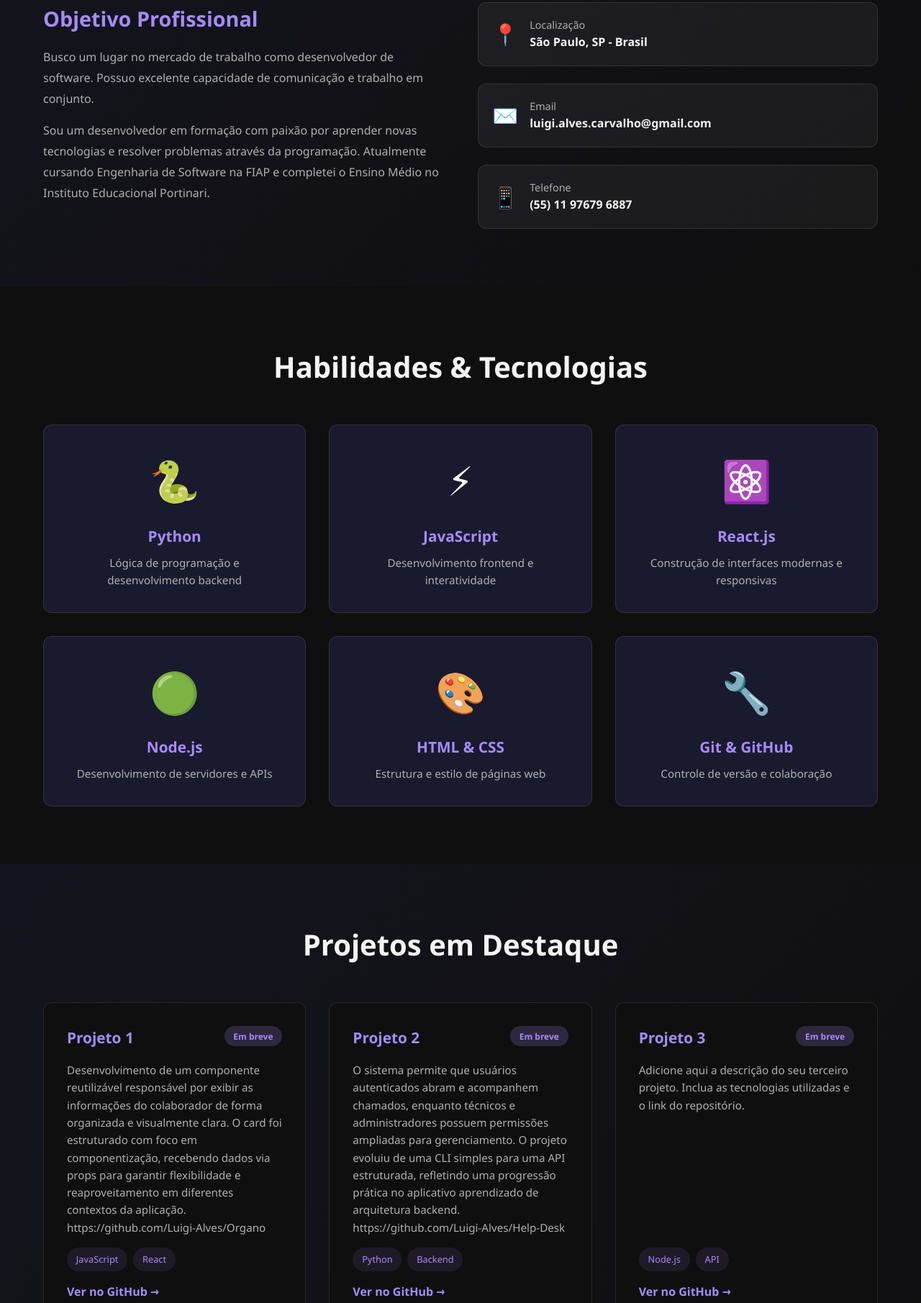
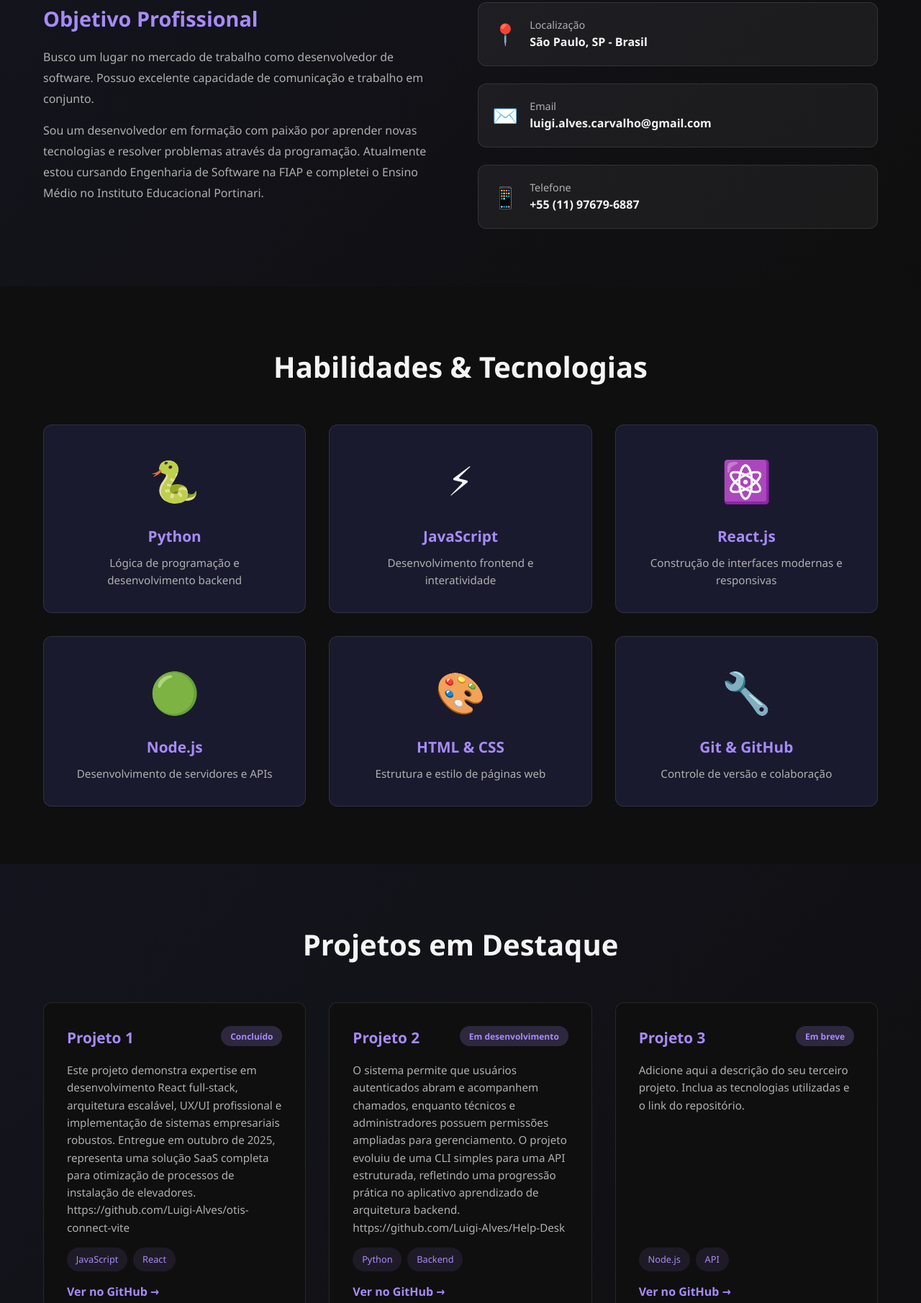
Before and after one commit to Luigi-Alves/Portfolio, a plain HTML site: page index.html in a window 1280 px wide. Shown: the part 989-2800 px from the top of the page at 72% size. Drawn offline with Linux system fonts and the light colour scheme.

Commit message:
Alteração de projetos

```diff
--- a/index.html
+++ b/index.html
@@ -48,7 +48,7 @@
                 <h1 class="hero-title">Olá, eu sou <span class="highlight">Luigi</span></h1>
                 <p class="hero-subtitle">Desenvolvedor de Software</p>
                 <p class="hero-description">
-                    Apaixonado por criar soluções inovadoras com Python, JavaScript e React.
+                    Desenvolvedor full-stack em formação, com foco no desenvolvimento de aplicações com React, Python, JavaScript e SQL.
                     Buscando oportunidades para crescer e contribuir em projetos desafiadores.
                 </p>
                 <div class="hero-buttons">
@@ -77,7 +77,7 @@
                     </p>
                     <p>
                         Sou um desenvolvedor em formação com paixão por aprender novas tecnologias
-                        e resolver problemas através da programação. Atualmente cursando Engenharia
+                        e resolver problemas através da programação. Atualmente estou cursando Engenharia
                         de Software na FIAP e completei o Ensino Médio no Instituto Educacional Portinari.
                     </p>
                 </div>
@@ -100,7 +100,7 @@
                         <span class="info-icon">📱</span>
                         <div>
                             <span class="info-label">Telefone</span>
-                            <span class="info-value">(55) 11 97679 6887</span>
+                            <span class="info-value">+55 (11) 97679-6887</span>
                         </div>
                     </div>
                 </div>
@@ -155,11 +155,11 @@
                 <div class="project-card">
                     <div class="project-header">
                         <h3>Projeto 1</h3>
-                        <span class="project-status">Em breve</span>
+                        <span class="project-status">Concluído</span>
                     </div>
                     <p class="project-description">
-                        Desenvolvimento de um componente reutilizável responsável por exibir as informações do colaborador de forma organizada e visualmente clara. O card foi estruturado com foco em componentização, recebendo dados via props para garantir flexibilidade e reaproveitamento em diferentes contextos da aplicação.
-                        https://github.com/Luigi-Alves/Organo
+                        Este projeto demonstra expertise em desenvolvimento React full-stack, arquitetura escalável, UX/UI profissional e implementação de sistemas empresariais robustos. Entregue em outubro de 2025, representa uma solução SaaS completa para otimização de processos de instalação de elevadores.
+                        https://github.com/Luigi-Alves/otis-connect-vite
                     </p>
                     <div class="project-tags">
                         <span class="tag">JavaScript</span>
@@ -170,7 +170,7 @@
                 <div class="project-card">
                     <div class="project-header">
                         <h3>Projeto 2</h3>
-                        <span class="project-status">Em breve</span>
+                        <span class="project-status">Em desenvolvimento</span>
                     </div>
                     <p class="project-description">
                         O sistema permite que usuários autenticados abram e acompanhem chamados, enquanto técnicos e administradores possuem permissões ampliadas para gerenciamento.
@@ -223,9 +223,9 @@
                         <span class="contact-icon">🐙</span>
                         <span>GitHub</span>
                     </a>
-                    <a href="tel:+5511976796887" class="contact-link">
+                    <a href="https://www.linkedin.com/in/luigi-alves-carvalho-b0048128a/?skipRedirect=true" target="_blank" class="contact-link">
                         <span class="contact-icon">📱</span>
-                        <span>Telefone</span>
+                        <span>LinkedIn</span>
                     </a>
                 </div>
             </div>
@@ -236,7 +236,7 @@
     <footer class="footer">
         <div class="container">
             <p>&copy; 2024 Luigi Alves Carvalho. Todos os direitos reservados.</p>
-            <p class="footer-text">Desenvolvido com ❤️ usando HTML, CSS e JavaScript</p>
+            <p class="footer-text">Desenvolvido utilizando HTML, CSS e JavaScript</p>
         </div>
     </footer>
 
```
